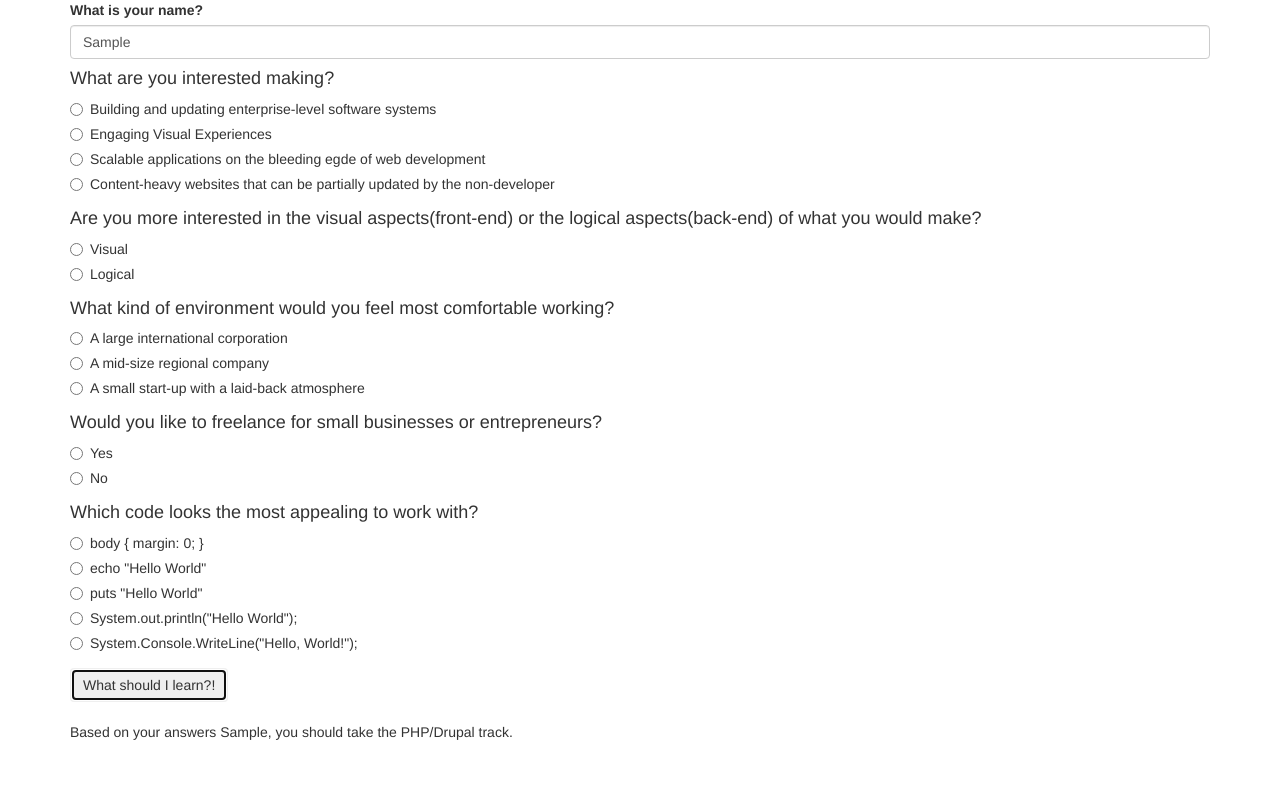
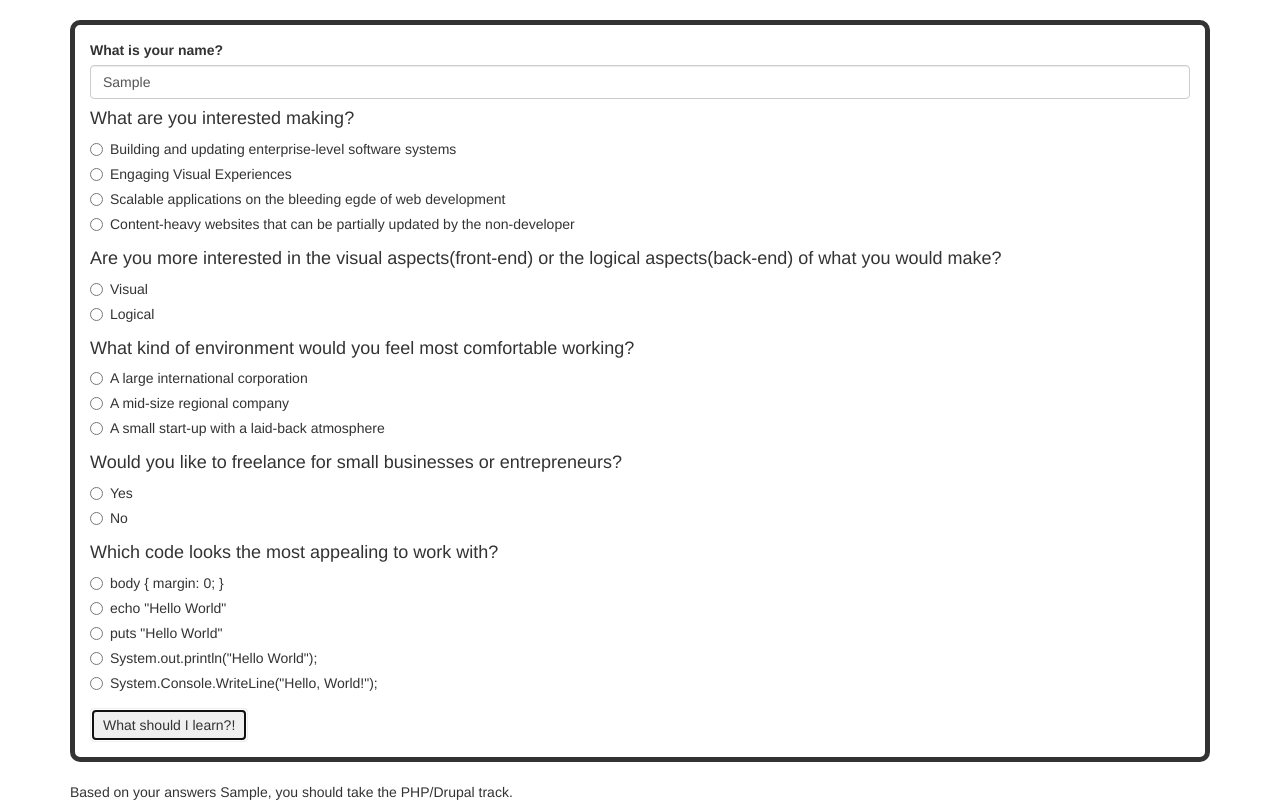
Before and after one commit to sampeppard/track-suggester, a plain HTML site: page index.html in a window 1280 px wide. Both pictures are taken after typing "Sample" into the empty fields and a click on the button "What should I learn?!". Drawn offline with nearby package versions, Linux system fonts and the light colour scheme.

Commit message:
add custom styles to form

```diff
--- a/css/styles.css
+++ b/css/styles.css
@@ -0,0 +1,9 @@
+
+form#survey {
+  width: 100%;
+  padding: 15px;
+  border: solid 5px #333;
+  border-radius: 10px;
+  -webkit-border-radius: 10px;
+  -moz-border-radius: 10px;
+}
--- a/js/scripts.js
+++ b/js/scripts.js
@@ -19,7 +19,7 @@ $(document).ready(function() {
     var question5 = $("input:radio[name=question5]:checked").val();
     var outcome = $(".outcome");
 
-    if (name == "") {
+    if (name === "") {
       outcome.text("Please enter your name to recieve your results.");
     } else {
 
@@ -84,7 +84,7 @@ $(document).ready(function() {
 
       // question5
       if (question5 === "1") {
-        interest_css;
+        interest_css++;
       }
       else if (question5 === "2") {
         interest_php++;
```
Also changed, not shown: index.html (+1 -0 lines).
